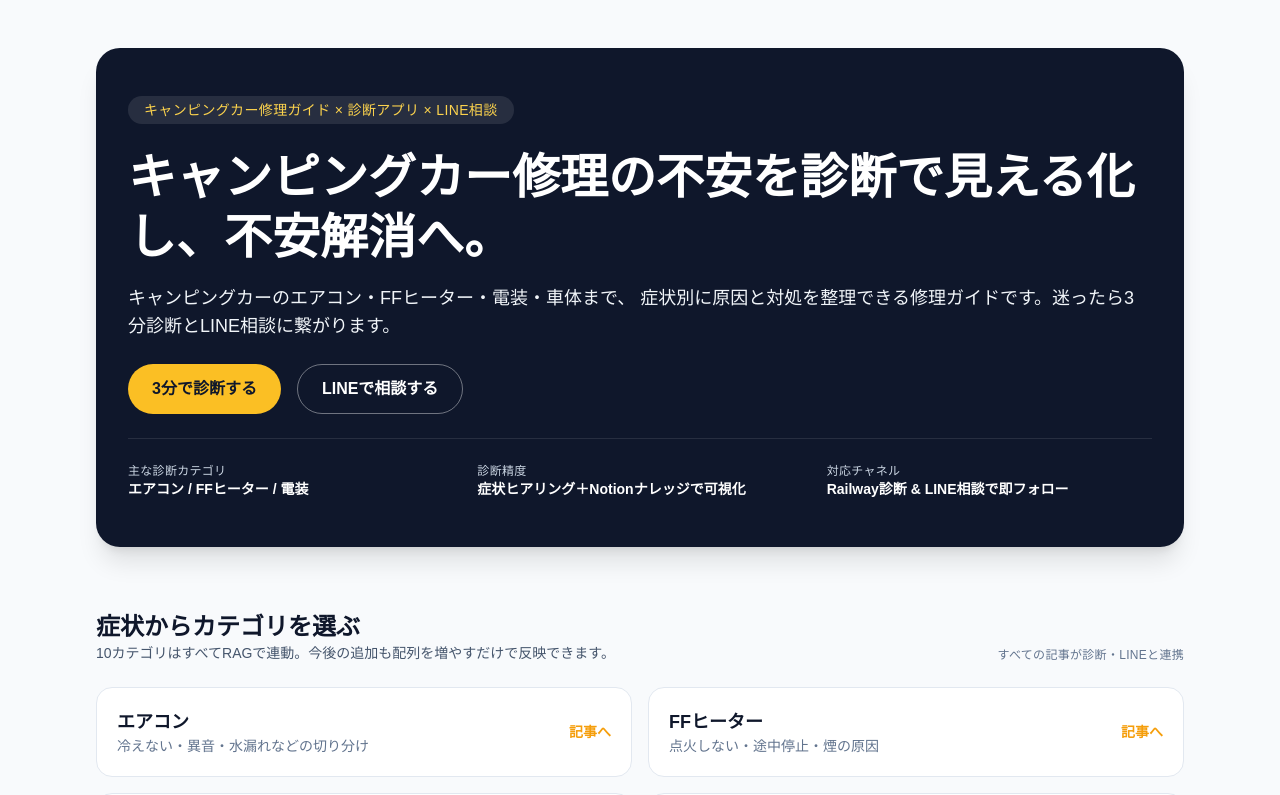
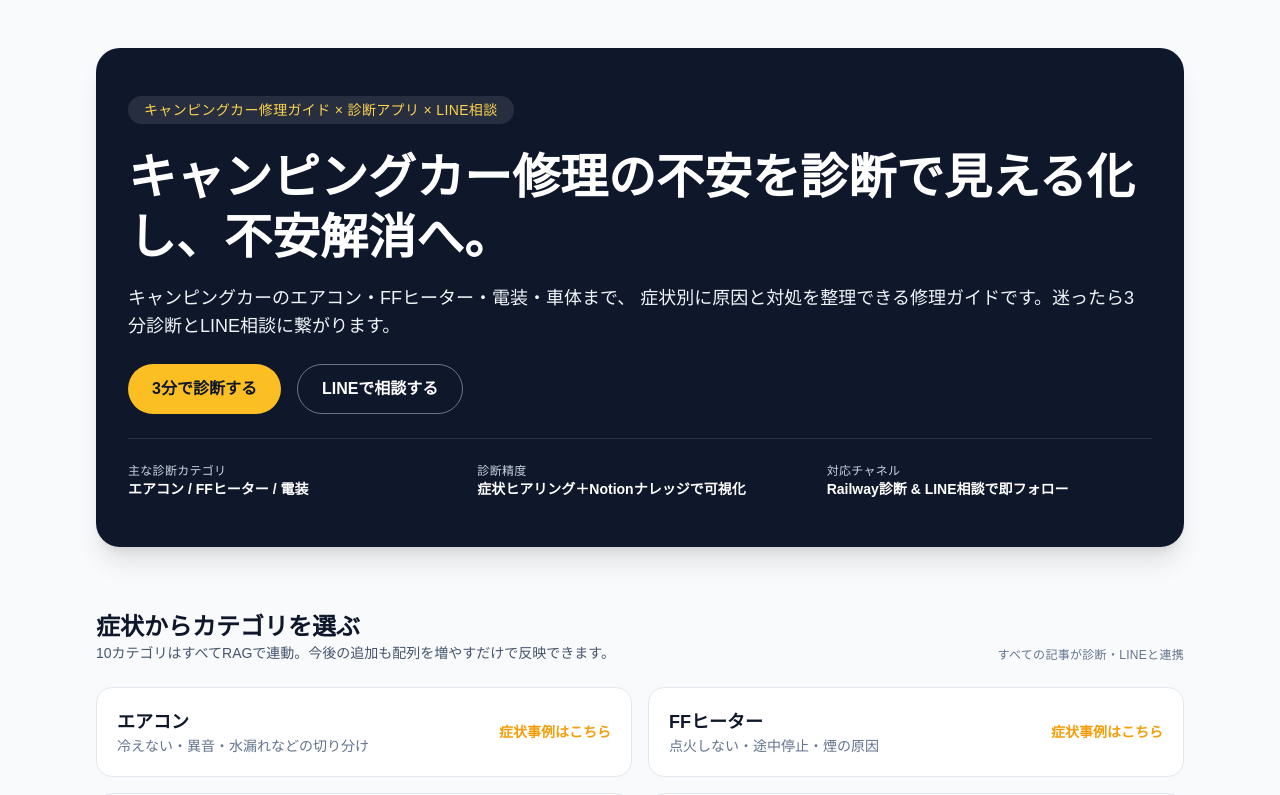
Before and after one commit to yasuhiro-jj/camper-repair-railway, a Next.js app in the folder frontend/: page / in a window 1280 px wide. Shown: the top 795 px of the page. Built offline with nearby package versions, Linux system fonts and the light colour scheme; no server answers.

Commit message:
fix: カテゴリグリッドのリンクテキストを「記事へ」から「症状事例はこちら」に変更

```diff
--- a/frontend/app/components/CategoryGrid.tsx
+++ b/frontend/app/components/CategoryGrid.tsx
@@ -23,7 +23,7 @@
                 <p className="text-lg font-semibold text-slate-900">{category.name}</p>
                 <p className="text-sm text-slate-500">{category.description}</p>
               </div>
-              <span className="text-sm font-semibold text-yellow-500">記事へ</span>
+              <span className="text-sm font-semibold text-yellow-500">症状事例はこちら</span>
             </div>
           </Link>
         ))}
```
